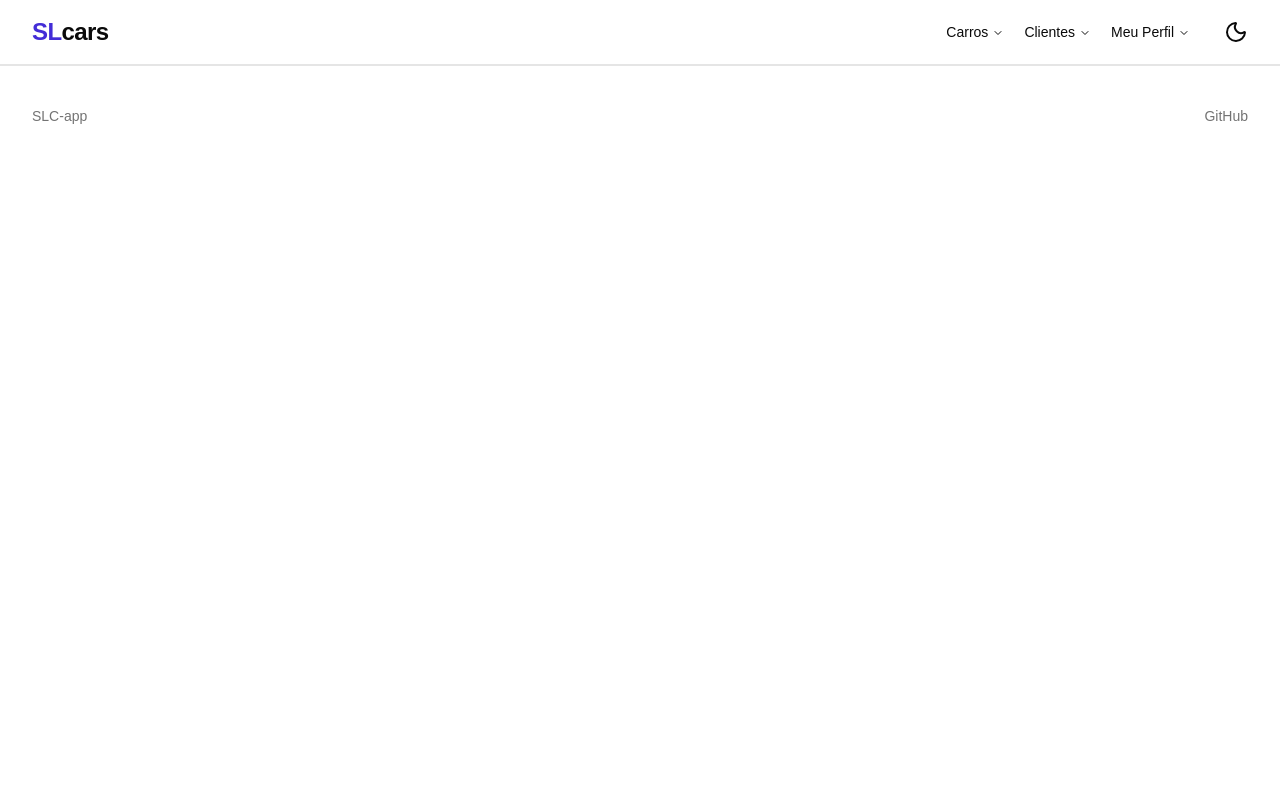
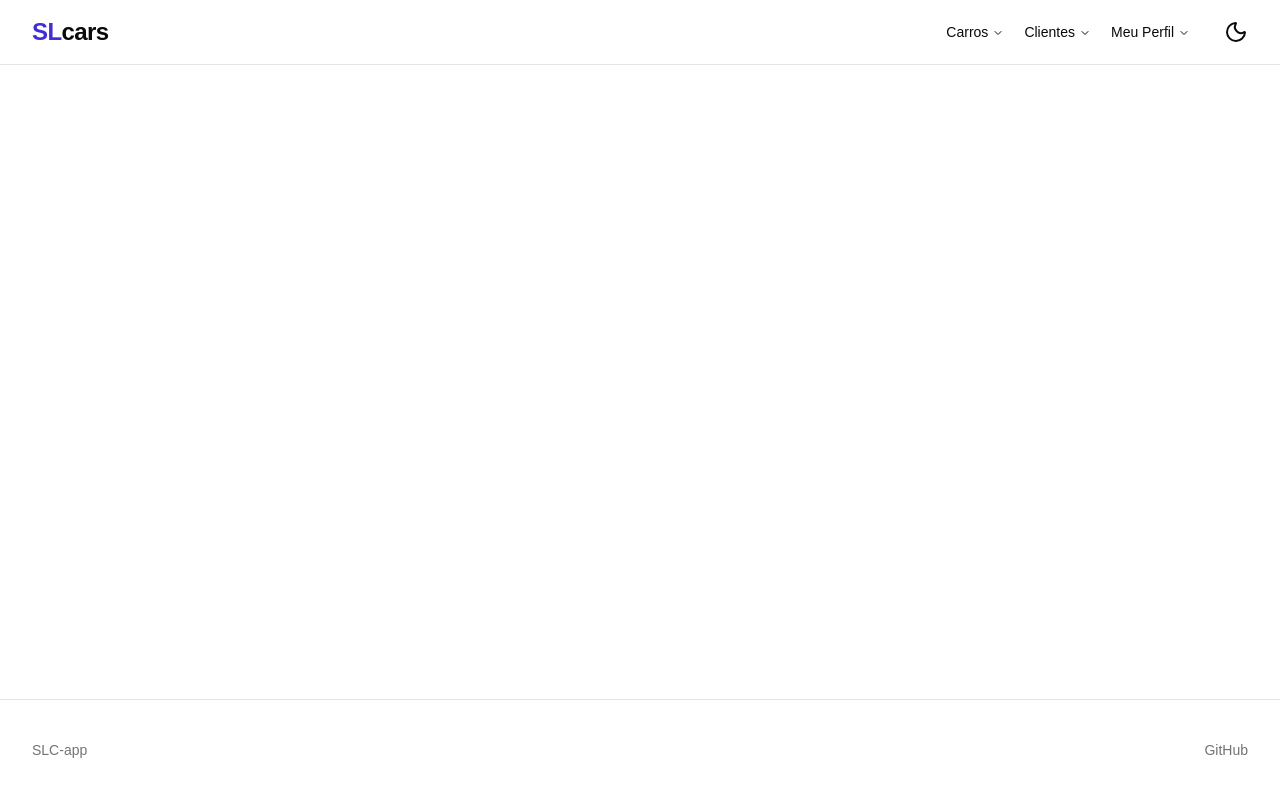
Before and after one commit to RicardoRb06/slc-frontend, a React (Vite) app: page /marcas in a window 1280 px wide. Shown: the top 796 px of the page. Built offline with nearby package versions, Linux system fonts and the light colour scheme.

Commit message:
refactor: update outlet to be min screen size

```diff
--- a/src/components/layout/layout.tsx
+++ b/src/components/layout/layout.tsx
@@ -6,7 +6,9 @@ export function Layout() {
     return (
         <div className="min-h-dvh flex flex-col bg-background">
             <Navbar />
-            <Outlet />
+            <main className="flex-1">
+                <Outlet />
+            </main>
             <Footer />
         </div>
     );
```
